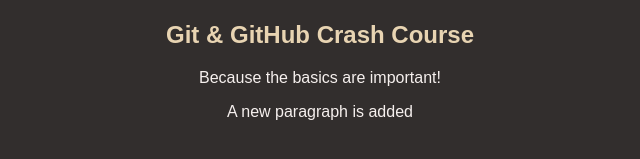
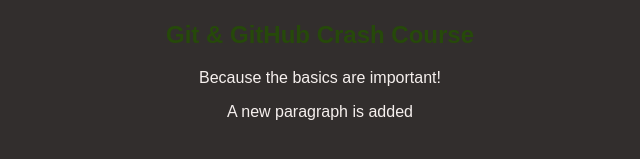
Before and after one commit to sancheet48/github-demo, a plain HTML site: page index.html in a window 1280 px wide. Shown: the part 147-306 px from the top of the page, without its empty margins (320-960 px from the left). Drawn offline with Linux system fonts and the light colour scheme.

Commit message:
Changed Color

```diff
--- a/styles.css
+++ b/styles.css
@@ -17,7 +17,7 @@
 }
 
 h1 {
-  color: #e8d4b2;
+  color: #26490a;
 }
 
 a {
```
